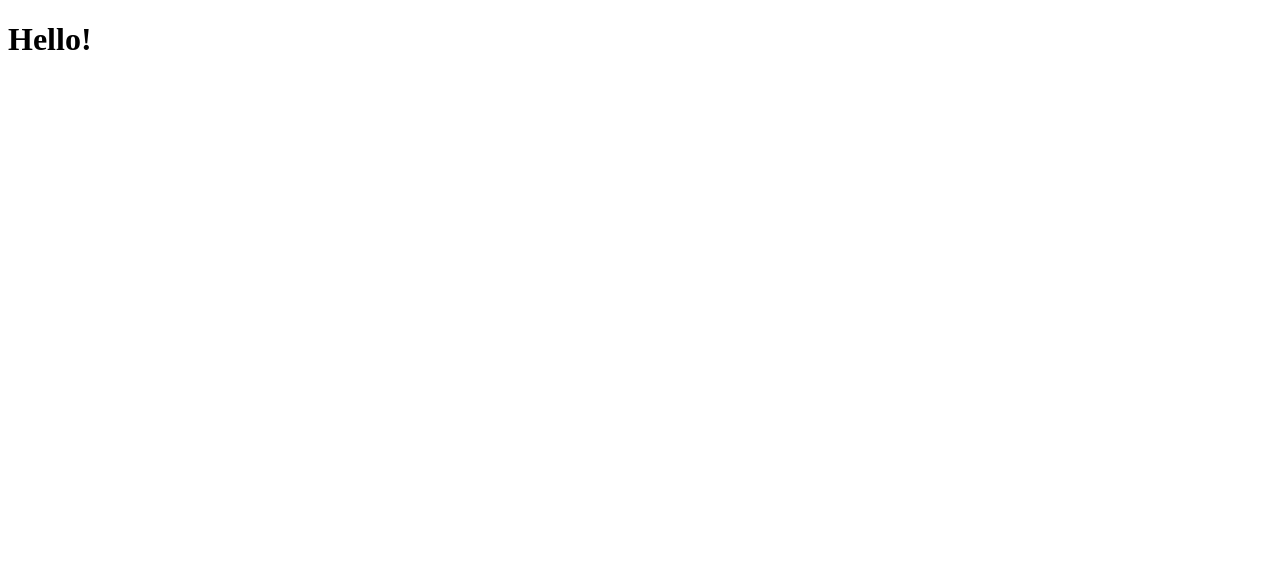
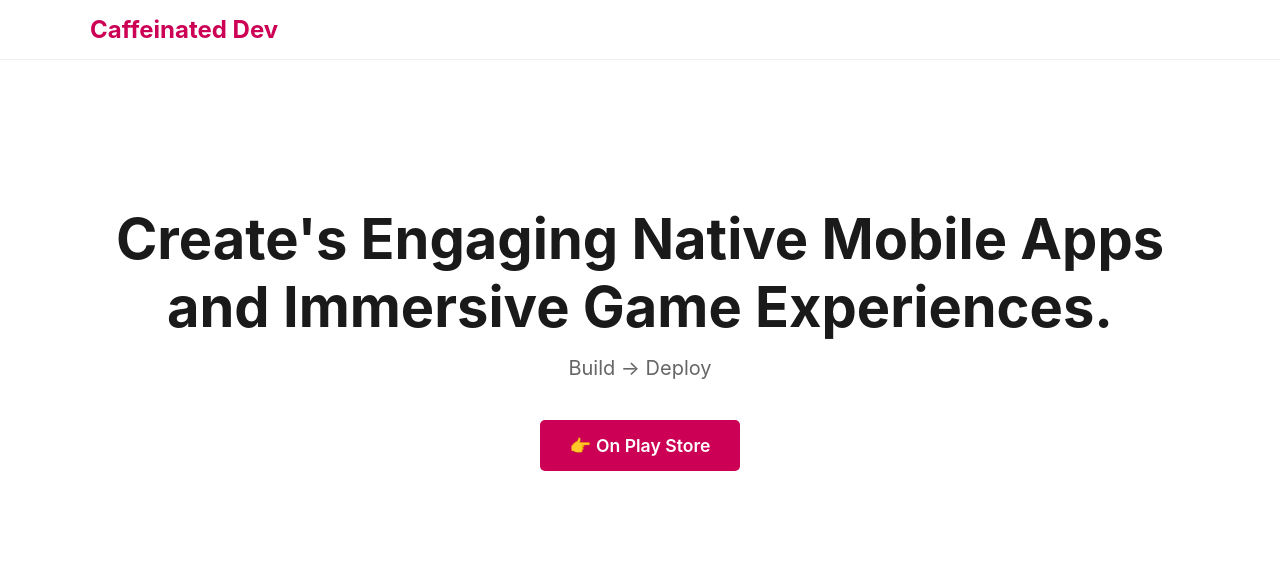
Before and after one commit to Indie-Caffeinated-Dev/indie-caffeinated-dev.github.io, a plain HTML site: page index.html in a window 1280 px wide. Drawn offline with Linux system fonts and the light colour scheme.

Commit message:
Enhance index.html with styles and new title
Updated the title and added styles for layout and design.

```diff
--- a/index.html
+++ b/index.html
@@ -3,9 +3,119 @@
 <head>
     <meta charset="UTF-8">
     <meta name="viewport" content="width=device-width, initial-scale=1.0">
-    <title>Document</title>
+    <title>Caffeinated Dev</title>
+    <style>
+body {
+    font-family: -apple-system, BlinkMacSystemFont, "Segoe UI", Roboto, Helvetica, Arial, sans-serif;
+    margin: 0;
+    padding: 0;
+    color: #333;
+
+}
+
+/* Utility Class */
+.container {
+    max-width: 1100px;
+    margin: 0 auto;
+    padding: 0 20px;
+}
+
+/* Header/Navigation */
+header {
+    background: #ffffff;
+    padding: 15px 0;
+    border-bottom: 1px solid #eee;
+    position: sticky; /* Sticky header for navigation */
+    top: 0;
+    z-index: 1000;
+}
+
+header .container {
+    display: flex;
+    justify-content: space-between;
+    align-items: center;
+}
+
+header h1 {
+    font-size: 1.5em;
+    color: #cc0055; /* NEW Primary color: Deep Pink for creative/game dev feel */
+    margin: 0;
+}
+
+header nav a {
+    text-decoration: none;
+    color: #555;
+    margin-left: 20px;
+    font-weight: 500;
+    transition: color 0.3s;
+}
+
+header nav a:hover {
+    color: #cc0055;
+}
+
+/* Hero Section (The Main Focus) */
+.hero {
+    background-color: #ffffff;
+    padding: 100px 0;
+    text-align: center;
+}
+
+.hero h2 {
+    font-size: 3.5em;
+    margin-bottom: 15px;
+    line-height: 1.2;
+    color: #1a1a1a;
+}
+
+.hero h2 strong {
+    color: #cc0055;
+    font-weight: 700;
+}
+
+.hero p {
+    font-size: 1.25em;
+    color: #666;
+    max-width: 700px;
+    margin: 0 auto 40px;
+}
+
+/* Call to Action Button */
+.cta-button {
+    display: inline-block;
+    background-color: #cc0055;
+    color: white;
+    text-decoration: none;
+    padding: 15px 30px;
+    border-radius: 5px;
+    font-size: 1.1em;
+    font-weight: 600;
+    transition: background-color 0.3s;
+}
+
+.cta-button:hover {
+    background-color: #a30044;
+}
+
+/* Smooth scrolling for anchor links */
+html {
+    scroll-behavior: smooth;
+}
+    </style>
 </head>
 <body>
-    <h1>Hello!</h1>
+    <header>
+        <div class="container">
+            <h1>Caffeinated Dev</h1>
+        </div>
+    </header>
+
+    <main class="hero">
+        <div class="container">
+            <h2>Create's Engaging Native Mobile Apps and Immersive Game Experiences.</h2>
+            <p>Build → Deploy</p>
+            <a href="https://play.google.com" target="_blank" class="cta-button">👉 On Play Store</a>
+        </div>
+    </main>
 </body>
 </html>
```
